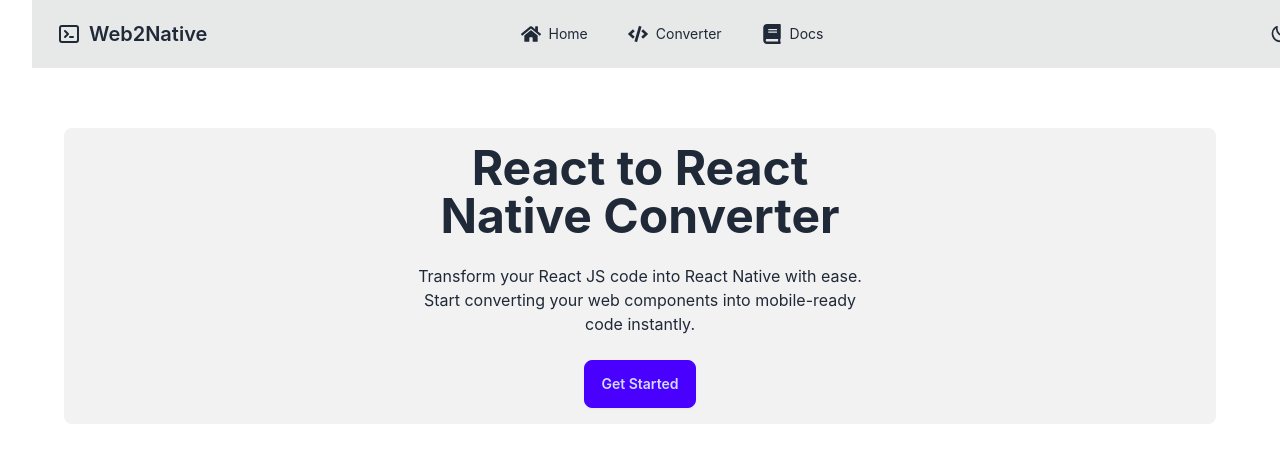
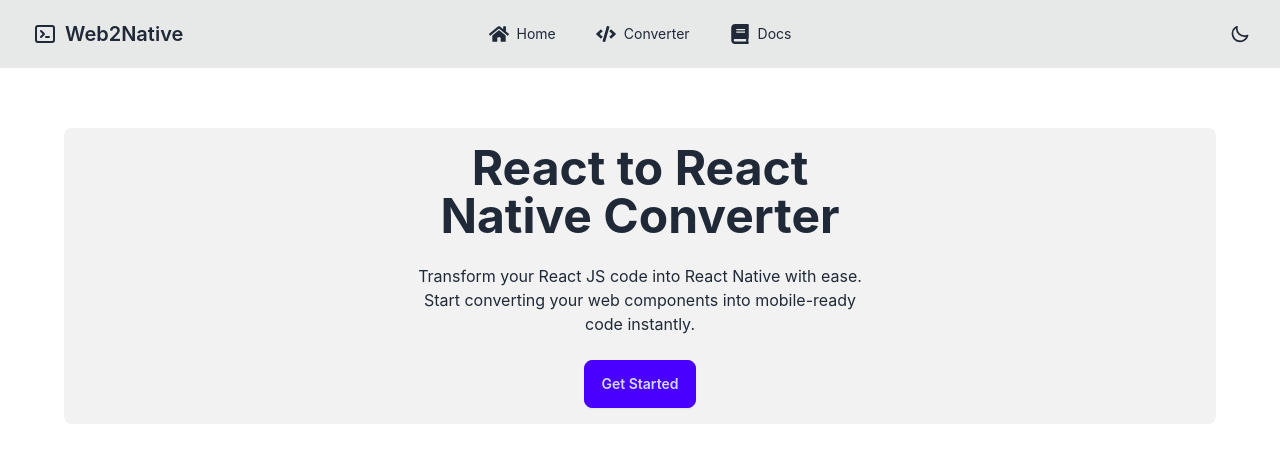
Before and after one commit to onesmuskipchumba0/web-2-native, a React (Vite) app: page / in a window 1280 px wide. Shown: the top 462 px of the page. Built offline with nearby package versions, Linux system fonts and the light colour scheme.

Commit message:
improve nav bar

```diff
--- a/src/App.jsx
+++ b/src/App.jsx
@@ -534,12 +534,13 @@ function App() {
     <Router>
       <div className="drawer">
         <input id="my-drawer-3" type="checkbox" className="drawer-toggle" />
-        <div className="drawer-content flex flex-col">
+        <div className="drawer-content flex flex-col w-full">
           {/* Navbar */}
-          <div className={`w-full navbar fixed top-0 z-50 transition-all duration-300 ${
+          <div className={`w-full navbar fixed top-0 left-0 right-0 z-50 transition-all duration-300 px-4 ${
             isScrolled ? 'bg-base-300 shadow-lg' : 'bg-base-300 bg-opacity-90 backdrop-blur'
           }`}>
-            <div className="navbar-start">
+            <div className="max-w-7xl w-full mx-auto grid grid-cols-3 items-center">
+              <div className="flex items-center">
                 <div className="flex-none lg:hidden">
                   <label htmlFor="my-drawer-3" className="btn btn-square btn-ghost">
                     <svg xmlns="http://www.w3.org/2000/svg" fill="none" viewBox="0 0 24 24" className="inline-block w-6 h-6 stroke-current">
@@ -554,7 +555,8 @@ function App() {
                   Web2Native
                 </Link>
               </div>
-            <div className="navbar-center hidden lg:flex">
+
+              <div className="hidden lg:flex justify-center">
                 <ul className="menu menu-horizontal px-1 gap-2">
                   <li>
                     <Link
@@ -585,7 +587,8 @@ function App() {
                   </li>
                 </ul>
               </div>
-            <div className="navbar-end">
+
+              <div className="flex justify-end">
                 <label className="swap swap-rotate btn btn-ghost btn-circle">
                   <input type="checkbox" className="theme-controller" value="synthwave" />
                   <svg className="swap-on fill-current w-5 h-5" xmlns="http://www.w3.org/2000/svg" viewBox="0 0 24 24">
@@ -595,6 +598,7 @@ function App() {
                     <path d="M21.64,13a1,1,0,0,0-1.05-.14,8.05,8.05,0,0,1-3.37.73A8.15,8.15,0,0,1,9.08,5.49a8.59,8.59,0,0,1,.25-2A1,1,0,0,0,8,2.36,10.14,10.14,0,1,0,22,14.05,1,1,0,0,0,21.64,13Zm-9.5,6.69A8.14,8.14,0,0,1,7.08,5.22v.27A10.15,10.15,0,0,0,17.22,15.63a9.79,9.79,0,0,0,2.1-.22A8.11,8.11,0,0,1,12.14,19.73Z" />
                   </svg>
                 </label>
+              </div>
             </div>
           </div>
 
```
Lines whose indentation alone changed are shown as unchanged.
